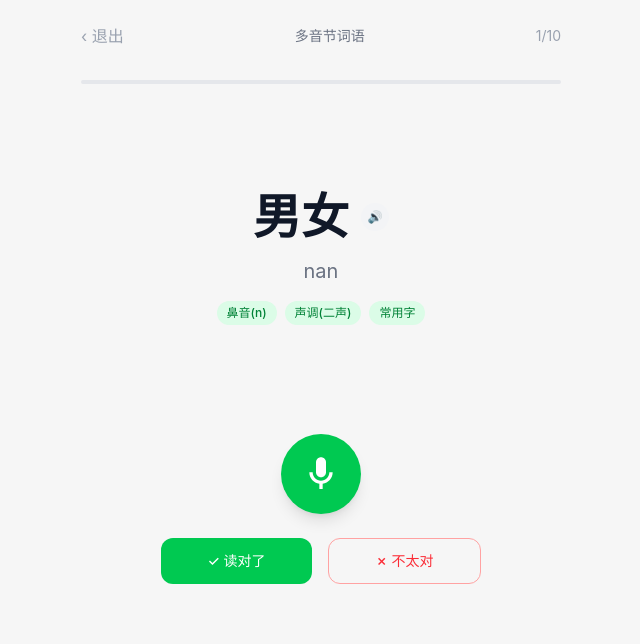
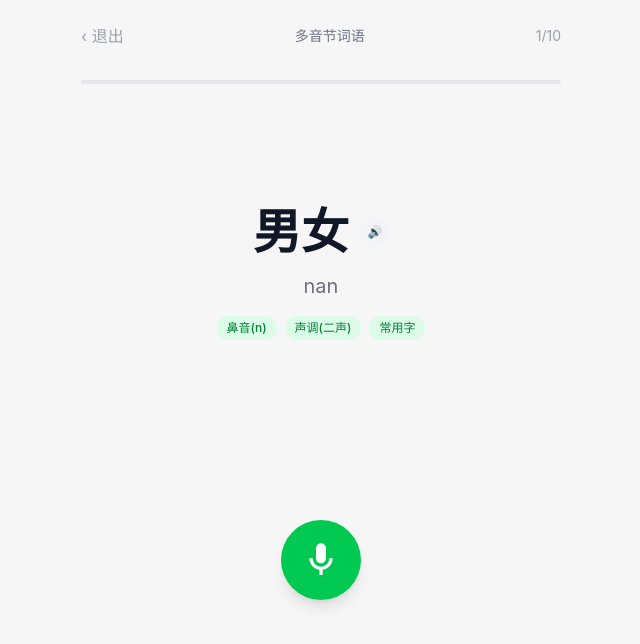
Before and after one commit to CHENXU3912/putonghua-practice, a Next.js app: page /practice/word in a window 1280 px wide. Shown: the top 644 px of the page, without its empty margins (319-959 px from the left). Built offline with nearby package versions, Linux system fonts and the light colour scheme.

Commit message:
feat: AI 自动判读——录完自动判断正误，读完展示逐字报告

```diff
--- a/src/app/practice/syllable/page.tsx
+++ b/src/app/practice/syllable/page.tsx
@@ -1,5 +1,5 @@
 'use client';
-import { useState, useCallback, useRef } from 'react';
+import { useState, useCallback, useRef, useEffect } from 'react';
 import { useRouter } from 'next/navigation';
 import Link from 'next/link';
 import Recorder from '@/components/Recorder';
@@ -26,10 +26,12 @@ export default function SyllablePage() {
   const [scoreResult, setScoreResult] = useState<ScoreResult | null>(null);
   const [showWrongAdd, setShowWrongAdd] = useState(false);
   const lastDurationRef = useRef(0);
-  // STT
   const stt = useSpeechRecognition();
   const sttTranscriptRef = useRef('');
   const sttAvailable = isSTTSupported();
+  // 每个字的判定结果：'idle' | 'judging' | 'correct' | 'wrong'
+  const [judgeState, setJudgeState] = useState<'idle' | 'judging' | 'correct' | 'wrong'>('idle');
+  const currentTranscriptRef = useRef('');
 
   const item = items[currentIdx] ?? null;
 
@@ -37,21 +39,41 @@ export default function SyllablePage() {
     lastDurationRef.current = duration;
   }, []);
 
-  const handleSelfRate = useCallback((isCorrect: boolean) => {
+  // 录音停止后，等待 STT 结果自动判定
+  useEffect(() => {
+    if (stt.state === 'completed' && stt.transcript && judgeState === 'idle') {
+      currentTranscriptRef.current = stt.transcript;
+      setJudgeState('judging');
+    }
+  }, [stt.state, stt.transcript, judgeState]);
+
+  // 自动判定逻辑
+  useEffect(() => {
+    if (judgeState !== 'judging' || !item) return;
+
+    const transcript = cleanText(currentTranscriptRef.current);
+    const isCorrect = transcript.includes(item.char);
     const duration = lastDurationRef.current || 1.5;
+
+    setJudgeState(isCorrect ? 'correct' : 'wrong');
     lastDurationRef.current = 0;
-    const newResults = [...results, { itemId: item!.id, audioDuration: duration, selfRating: isCorrect }];
-    setResults(newResults);
 
-    // 保存 STT 文本（用于最终汇总）
-    if (stt.transcript) {
-      sttTranscriptRef.current += stt.transcript;
+    // 记录结果
+    const newResult: UserResult = { itemId: item.id, audioDuration: duration, selfRating: isCorrect };
+    const newResults = [...results, newResult];
+    sttTranscriptRef.current += currentTranscriptRef.current;
+
+    // 延迟后自动跳转
+    const timer = setTimeout(() => {
+      setJudgeState('idle');
       stt.reset();
-    }
+      currentTranscriptRef.current = '';
 
       if (currentIdx < items.length - 1) {
+        setResults(newResults);
         setCurrentIdx(currentIdx + 1);
       } else {
+        // 全部完成
         const allTranscript = sttTranscriptRef.current;
         const s = scoreSyllable(items, newResults, allTranscript || undefined);
         setScoreResult(s);
@@ -70,15 +92,34 @@ export default function SyllablePage() {
         doCheckin();
         if (s.wrongItems.length > 0) setShowWrongAdd(true);
       }
-  }, [currentIdx, items, results, item, stt.transcript, stt.reset]);
+    }, 900);
+
+    return () => clearTimeout(timer);
+  }, [judgeState, item, currentIdx, results, items, stt]); // eslint-disable-line
+
+  // 手动判定（STT 不可用时降级）
+  const handleManual = useCallback((isCorrect: boolean) => {
+    const duration = lastDurationRef.current || 1.5;
+    lastDurationRef.current = 0;
+    const newResults = [...results, { itemId: item!.id, audioDuration: duration, selfRating: isCorrect }];
+    setResults(newResults);
+    stt.reset();
+
+    if (currentIdx < items.length - 1) {
+      setCurrentIdx(currentIdx + 1);
+    } else {
+      const allTranscript = sttTranscriptRef.current;
+      const s = scoreSyllable(items, newResults, allTranscript || undefined);
+      setScoreResult(s);
+      setShowResult(true);
+      saveRecord({ type: 'syllable', questionSummary: `单音节字词练习（${items.length}字）`, questionIds: items.map(i => i.id), audioDuration: Math.round(newResults.reduce((sum, r) => sum + r.audioDuration, 0)), score: s.score, scoreDetail: s.scoreDetail, wrongItems: s.wrongItems, createdAt: Date.now() });
+      doCheckin();
+      if (s.wrongItems.length > 0) setShowWrongAdd(true);
+    }
+  }, [currentIdx, items, results, item, stt.reset]); // eslint-disable-line
 
   if (!item) {
-    return (
-      <div className="px-4 py-10 text-center text-gray-400">
-        题库加载中...
-        <div className="mt-4"><Link href="/" className="text-green-500">返回首页</Link></div>
-      </div>
-    );
+    return (<div className="px-4 py-10 text-center text-gray-400">题库加载中...<div className="mt-4"><Link href="/" className="text-green-500">返回首页</Link></div></div>);
   }
 
   if (showResult && scoreResult) {
@@ -88,61 +129,75 @@ export default function SyllablePage() {
           <h2 className="text-lg font-bold text-gray-900">练习完成</h2>
           <p className="text-sm text-gray-400">单音节字词 · {items.length}字</p>
         </div>
-
         <ScoreDisplay result={scoreResult} />
-
-        {sttTranscriptRef.current && (
+        {/* 逐字比对 */}
         <div className="bg-white rounded-xl p-4 shadow-sm text-sm">
-            <h3 className="font-medium text-gray-700 mb-2">🤖 AI 识别结果</h3>
-            <div className="flex flex-wrap gap-1.5 font-mono">
-              {compareCharByChar(
-                items.map(i => i.char).join(''),
-                sttTranscriptRef.current
-              ).details.map((d, i) => (
-                <span key={i} className={`px-1.5 py-0.5 rounded text-sm ${
-                  d.ok ? 'bg-green-100 text-green-700' : 'bg-red-100 text-red-600'
-                }`}>{d.char}</span>
+          <h3 className="font-medium text-gray-700 mb-3">📋 逐字报告</h3>
+          <div className="space-y-2">
+            {items.map((it, i) => {
+              const res = results[i];
+              const ok = res ? res.selfRating : false;
+              return (
+                <div key={it.id} className="flex items-center gap-3 py-1.5 border-b border-gray-50 last:border-0">
+                  <span className={`w-6 h-6 rounded-full flex items-center justify-center text-xs font-bold ${ok ? 'bg-green-100 text-green-600' : 'bg-red-100 text-red-500'}`}>
+                    {ok ? '✓' : '✗'}
+                  </span>
+                  <span className="text-lg font-bold text-gray-800 w-10">{it.char}</span>
+                  <span className="text-sm text-gray-400">{it.pinyin}</span>
+                  <div className="flex flex-wrap gap-1">
+                    {it.errorType.slice(0, 2).map((t, j) => (
+                      <span key={j} className="px-1.5 py-0.5 bg-gray-100 text-gray-500 rounded text-2xs">{t}</span>
                     ))}
                   </div>
-            {sttTranscriptRef.current && (
-              <p className="text-xs text-gray-400 mt-2">识别文本：{cleanText(sttTranscriptRef.current)}</p>
-            )}
+                  {!ok && <span className="ml-auto text-red-400 text-xs">需练习</span>}
                 </div>
-        )}
-
-        {!sttAvailable && (
-          <div className="bg-gray-50 rounded-xl p-3 text-center text-xs text-gray-400">
-            💡 您的浏览器支持 AI 语音识别（Chrome/Edge），下次可用
+              );
+            })}
           </div>
-        )}
-
+        </div>
         {scoreResult.wrongItems.length > 0 && (
           <div className="bg-white rounded-xl p-4 shadow-sm">
             <h3 className="text-sm font-medium text-gray-700 mb-2">可改进的字词（{scoreResult.wrongItems.length}个）</h3>
             <div className="flex flex-wrap gap-2">
               {scoreResult.wrongItems.map((w, i) => (
-                <span key={i} className="px-3 py-1.5 bg-red-50 text-red-600 rounded-lg text-sm">
-                  {w.content} <span className="text-red-400 text-xs">{w.pinyin}</span>
-                </span>
+                <span key={i} className="px-3 py-1.5 bg-red-50 text-red-600 rounded-lg text-sm">{w.content} <span className="text-red-400 text-xs">{w.pinyin}</span></span>
               ))}
             </div>
           </div>
         )}
-
         {showWrongAdd && (
           <div className="bg-orange-50 border border-orange-200 rounded-xl p-4 text-center">
             <p className="text-sm text-orange-700 mb-3">建议加入错音本反复练习</p>
             <Link href="/wrongbook" className="inline-block px-5 py-2 bg-orange-500 text-white rounded-lg text-sm font-medium">前往错音本</Link>
           </div>
         )}
-
         <div className="flex gap-3">
-          <button onClick={() => { setCurrentIdx(0); setResults([]); setShowResult(false); setScoreResult(null); setShowWrongAdd(false); sttTranscriptRef.current = ''; }} className="flex-1 py-3 bg-green-500 text-white rounded-xl font-medium active:bg-green-600 transition">再来一组</button>
+          <button onClick={() => { setCurrentIdx(0); setResults([]); setShowResult(false); setScoreResult(null); setShowWrongAdd(false); sttTranscriptRef.current = ''; setJudgeState('idle'); }} className="flex-1 py-3 bg-green-500 text-white rounded-xl font-medium active:bg-green-600 transition">再来一组</button>
           <button onClick={() => router.push('/')} className="flex-1 py-3 border border-gray-300 text-gray-700 rounded-xl font-medium active:bg-gray-50 transition">返回首页</button>
         </div>
       </div>
     );
   }
+
+  const judgingBlock = (
+    <div className="text-center transition-all duration-300">
+      {judgeState === 'judging' && (
+        <div className="flex items-center justify-center gap-2 text-blue-500">
+          <span className="animate-spin text-lg">⏳</span>
+          <span className="text-sm">AI 判定中...</span>
+        </div>
+      )}
+      {judgeState === 'correct' && (
+        <div className="animate-bounce text-green-500 text-2xl font-bold">✓ 正确！</div>
+      )}
+      {judgeState === 'wrong' && (
+        <div className="text-red-400 text-sm">
+          <span className="text-lg font-bold">✗ 需要注意</span>
+          <div className="text-xs text-gray-400 mt-1">AI 识别：{cleanText(currentTranscriptRef.current) || '未识别到'}</div>
+        </div>
+      )}
+    </div>
+  );
 
   return (
     <div className="px-4 py-6 flex flex-col items-center min-h-[80vh]">
@@ -151,12 +206,10 @@ export default function SyllablePage() {
         <div className="text-sm text-gray-500">单音节字词</div>
         <div className="text-sm text-gray-400">{currentIdx + 1}/{items.length}</div>
       </div>
-
       <div className="w-full h-1 bg-gray-200 rounded-full mb-8">
         <div className="h-full bg-green-500 rounded-full transition-all duration-300" style={{ width: `${(currentIdx / items.length) * 100}%` }} />
       </div>
 
-      {/* 汉字展示 + TTS */}
       <div className="flex-1 flex flex-col items-center justify-center gap-4">
         <div className="flex items-center gap-3">
           <div className="text-7xl font-bold text-gray-900">{item.char}</div>
@@ -178,37 +231,25 @@ export default function SyllablePage() {
         {item.tips && <p className="text-xs text-gray-400 mt-2">{item.tips}</p>}
       </div>
 
+      {/* 判定结果 */}
+      <div className="mt-2 mb-2 h-14 flex items-center justify-center">
+        {judgingBlock}
+      </div>
+
       {/* 录音 + STT */}
-      <div className="mt-8 mb-4">
+      {judgeState === 'idle' && (
+        <div className="mt-4 mb-4">
           <Recorder onResult={handleRecord} onStart={() => stt.start()} onStop={() => stt.stop()} maxDuration={30} />
         </div>
+      )}
 
-      {/* AI 识别状态 */}
-      {sttAvailable && (
-        <div className="mb-2 text-center">
-          {stt.state === 'listening' && (
-            <span className="text-xs text-blue-500 animate-pulse">🤖 AI 正在聆听...</span>
-          )}
-          {stt.state === 'completed' && stt.transcript && (
-            <div className="text-xs text-gray-500">
-              AI 识别：<span className="font-mono text-green-600">{cleanText(stt.transcript)}</span>
-              {item.char && (
-                <span className="ml-1">
-                  {cleanText(stt.transcript).includes(item.char)
-                    ? <span className="text-green-500">✓</span>
-                    : <span className="text-red-400">✗</span>}
-                </span>
-              )}
+      {/* 手动判定（STT 不可用时） */}
+      {!sttAvailable && judgeState === 'idle' && (
+        <div className="flex gap-4 w-full max-w-xs mb-8">
+          <button onClick={() => handleManual(true)} className="flex-1 py-3 bg-green-500 text-white rounded-xl font-medium active:bg-green-600 transition text-sm">✓ 读对了</button>
+          <button onClick={() => handleManual(false)} className="flex-1 py-3 border border-red-300 text-red-500 rounded-xl font-medium active:bg-red-50 transition text-sm">✗ 不太对</button>
         </div>
       )}
     </div>
-      )}
-
-      {/* 自评按钮（始终可用，留作降级） */}
-      <div className="flex gap-4 w-full max-w-xs mb-8">
-        <button onClick={() => handleSelfRate(true)} className="flex-1 py-3 bg-green-500 text-white rounded-xl font-medium active:bg-green-600 transition text-sm">✓ 读对了</button>
-        <button onClick={() => handleSelfRate(false)} className="flex-1 py-3 border border-red-300 text-red-500 rounded-xl font-medium active:bg-red-50 transition text-sm">✗ 不太对</button>
-      </div>
-    </div>
   );
 }
--- a/src/app/practice/word/page.tsx
+++ b/src/app/practice/word/page.tsx
@@ -1,5 +1,5 @@
 'use client';
-import { useState, useCallback, useRef } from 'react';
+import { useState, useCallback, useRef, useEffect } from 'react';
 import { useRouter } from 'next/navigation';
 import Link from 'next/link';
 import Recorder from '@/components/Recorder';
@@ -29,6 +29,8 @@ export default function WordPage() {
   const stt = useSpeechRecognition();
   const sttTranscriptRef = useRef('');
   const sttAvailable = isSTTSupported();
+  const [judgeState, setJudgeState] = useState<'idle' | 'judging' | 'correct' | 'wrong'>('idle');
+  const currentTranscriptRef = useRef('');
 
   const item = items[currentIdx] ?? null;
 
@@ -36,17 +38,50 @@ export default function WordPage() {
     lastDurationRef.current = duration;
   }, []);
 
-  const handleSelfRate = useCallback((isCorrect: boolean) => {
+  useEffect(() => {
+    if (stt.state === 'completed' && stt.transcript && judgeState === 'idle') {
+      currentTranscriptRef.current = stt.transcript;
+      setJudgeState('judging');
+    }
+  }, [stt.state, stt.transcript, judgeState]);
+
+  useEffect(() => {
+    if (judgeState !== 'judging' || !item) return;
+    const transcript = cleanText(currentTranscriptRef.current);
+    const isCorrect = transcript.includes(item.word);
+    const duration = lastDurationRef.current || 2.0;
+    setJudgeState(isCorrect ? 'correct' : 'wrong');
+    lastDurationRef.current = 0;
+    const newResult: UserResult = { itemId: item.id, audioDuration: duration, selfRating: isCorrect };
+    const newResults = [...results, newResult];
+    sttTranscriptRef.current += currentTranscriptRef.current;
+
+    const timer = setTimeout(() => {
+      setJudgeState('idle');
+      stt.reset();
+      currentTranscriptRef.current = '';
+      if (currentIdx < items.length - 1) {
+        setResults(newResults);
+        setCurrentIdx(currentIdx + 1);
+      } else {
+        const allTranscript = sttTranscriptRef.current;
+        const s = scoreWord(items, newResults, allTranscript || undefined);
+        setScoreResult(s);
+        setShowResult(true);
+        saveRecord({ type: 'word', questionSummary: `多音节词语练习（${items.length}词）`, questionIds: items.map(i => i.id), audioDuration: Math.round(newResults.reduce((sum, r) => sum + r.audioDuration, 0)), score: s.score, scoreDetail: s.scoreDetail, wrongItems: s.wrongItems, createdAt: Date.now() });
+        doCheckin();
+        if (s.wrongItems.length > 0) setShowWrongAdd(true);
+      }
+    }, 900);
+    return () => clearTimeout(timer);
+  }, [judgeState, item, currentIdx, results, items, stt]); // eslint-disable-line
+
+  const handleManual = useCallback((isCorrect: boolean) => {
     const duration = lastDurationRef.current || 2.0;
     lastDurationRef.current = 0;
     const newResults = [...results, { itemId: item!.id, audioDuration: duration, selfRating: isCorrect }];
     setResults(newResults);
-
-    if (stt.transcript) {
-      sttTranscriptRef.current += stt.transcript;
     stt.reset();
-    }
-
     if (currentIdx < items.length - 1) {
       setCurrentIdx(currentIdx + 1);
     } else {
@@ -54,58 +89,47 @@ export default function WordPage() {
       const s = scoreWord(items, newResults, allTranscript || undefined);
       setScoreResult(s);
       setShowResult(true);
-
-      saveRecord({
-        type: 'word',
-        questionSummary: `多音节词语练习（${items.length}词）`,
-        questionIds: items.map(i => i.id),
-        audioDuration: Math.round(newResults.reduce((sum, r) => sum + r.audioDuration, 0)),
-        score: s.score,
-        scoreDetail: s.scoreDetail,
-        wrongItems: s.wrongItems,
-        createdAt: Date.now(),
-      });
+      saveRecord({ type: 'word', questionSummary: `多音节词语练习（${items.length}词）`, questionIds: items.map(i => i.id), audioDuration: Math.round(newResults.reduce((sum, r) => sum + r.audioDuration, 0)), score: s.score, scoreDetail: s.scoreDetail, wrongItems: s.wrongItems, createdAt: Date.now() });
       doCheckin();
       if (s.wrongItems.length > 0) setShowWrongAdd(true);
     }
-  }, [currentIdx, items, results, item, stt.transcript, stt.reset]);
+  }, [currentIdx, items, results, item, stt.reset]); // eslint-disable-line
 
-  if (!item) {
-    return (
-      <div className="px-4 py-10 text-center text-gray-400">
-        题库加载中...
-        <div className="mt-4"><Link href="/" className="text-green-500">返回首页</Link></div>
-      </div>
-    );
-  }
+  if (!item) return (<div className="px-4 py-10 text-center text-gray-400">题库加载中...<div className="mt-4"><Link href="/" className="text-green-500">返回首页</Link></div></div>);
 
   if (showResult && scoreResult) {
     return (
       <div className="px-4 py-6 space-y-5">
-        <div className="text-center">
-          <h2 className="text-lg font-bold text-gray-900">练习完成</h2>
-          <p className="text-sm text-gray-400">多音节词语 · {items.length}词</p>
-        </div>
+        <div className="text-center"><h2 className="text-lg font-bold text-gray-900">练习完成</h2><p className="text-sm text-gray-400">多音节词语 · {items.length}词</p></div>
         <ScoreDisplay result={scoreResult} />
-        {sttTranscriptRef.current && (
         <div className="bg-white rounded-xl p-4 shadow-sm text-sm">
-            <h3 className="font-medium text-gray-700 mb-2">🤖 AI 识别结果</h3>
-            <div className="flex flex-wrap gap-1.5 font-mono">
-              {compareCharByChar(items.map(i => i.word).join(''), sttTranscriptRef.current).details.map((d, i) => (
-                <span key={i} className={`px-1.5 py-0.5 rounded text-sm ${d.ok ? 'bg-green-100 text-green-700' : 'bg-red-100 text-red-600'}`}>{d.char}</span>
+          <h3 className="font-medium text-gray-700 mb-3">📋 逐词报告</h3>
+          <div className="space-y-2">
+            {items.map((it, i) => {
+              const res = results[i];
+              const ok = res ? res.selfRating : false;
+              return (
+                <div key={it.id} className="flex items-center gap-3 py-1.5 border-b border-gray-50 last:border-0">
+                  <span className={`w-6 h-6 rounded-full flex items-center justify-center text-xs font-bold ${ok ? 'bg-green-100 text-green-600' : 'bg-red-100 text-red-500'}`}>{ok ? '✓' : '✗'}</span>
+                  <span className="text-base font-bold text-gray-800">{it.word}</span>
+                  <span className="text-sm text-gray-400">{it.pinyin}</span>
+                  <div className="flex flex-wrap gap-1">
+                    {it.errorType.slice(0, 2).map((t, j) => (
+                      <span key={j} className="px-1.5 py-0.5 bg-gray-100 text-gray-500 rounded text-2xs">{t}</span>
                     ))}
                   </div>
-            <p className="text-xs text-gray-400 mt-2">识别文本：{cleanText(sttTranscriptRef.current)}</p>
+                  {!ok && <span className="ml-auto text-red-400 text-xs">需练习</span>}
                 </div>
-        )}
+              );
+            })}
+          </div>
+        </div>
         {scoreResult.wrongItems.length > 0 && (
           <div className="bg-white rounded-xl p-4 shadow-sm">
             <h3 className="text-sm font-medium text-gray-700 mb-2">可改进的词语（{scoreResult.wrongItems.length}个）</h3>
             <div className="flex flex-wrap gap-2">
               {scoreResult.wrongItems.map((w, i) => (
-                <span key={i} className="px-3 py-1.5 bg-red-50 text-red-600 rounded-lg text-sm">
-                  {w.content} <span className="text-red-400 text-xs">{w.pinyin}</span>
-                </span>
+                <span key={i} className="px-3 py-1.5 bg-red-50 text-red-600 rounded-lg text-sm">{w.content} <span className="text-red-400 text-xs">{w.pinyin}</span></span>
               ))}
             </div>
           </div>
@@ -117,12 +141,24 @@ export default function WordPage() {
           </div>
         )}
         <div className="flex gap-3">
-          <button onClick={() => { setCurrentIdx(0); setResults([]); setShowResult(false); setScoreResult(null); setShowWrongAdd(false); sttTranscriptRef.current = ''; }} className="flex-1 py-3 bg-green-500 text-white rounded-xl font-medium active:bg-green-600 transition">再来一组</button>
+          <button onClick={() => { setCurrentIdx(0); setResults([]); setShowResult(false); setScoreResult(null); setShowWrongAdd(false); sttTranscriptRef.current = ''; setJudgeState('idle'); }} className="flex-1 py-3 bg-green-500 text-white rounded-xl font-medium active:bg-green-600 transition">再来一组</button>
           <button onClick={() => router.push('/')} className="flex-1 py-3 border border-gray-300 text-gray-700 rounded-xl font-medium active:bg-gray-50 transition">返回首页</button>
         </div>
       </div>
     );
   }
+
+  const judgingBlock = (
+    <div className="text-center transition-all duration-300">
+      {judgeState === 'judging' && (
+        <div className="flex items-center justify-center gap-2 text-blue-500"><span className="animate-spin text-lg">⏳</span><span className="text-sm">AI 判定中...</span></div>
+      )}
+      {judgeState === 'correct' && (<div className="animate-bounce text-green-500 text-2xl font-bold">✓ 正确！</div>)}
+      {judgeState === 'wrong' && (
+        <div className="text-red-400 text-sm"><span className="text-lg font-bold">✗ 需要注意</span><div className="text-xs text-gray-400 mt-1">AI 识别：{cleanText(currentTranscriptRef.current) || '未识别到'}</div></div>
+      )}
+    </div>
+  );
 
   return (
     <div className="px-4 py-6 flex flex-col items-center min-h-[80vh]">
@@ -142,30 +178,26 @@ export default function WordPage() {
         <div className="text-xl text-gray-500">{item.pinyin}</div>
         <div className="flex flex-wrap justify-center gap-2">
           {item.errorType.map((t, i) => (
-            <span key={i} className={`px-2.5 py-1 rounded-full text-xs font-medium ${
-              t === '轻声' ? 'bg-gray-200 text-gray-600' : t === '儿化' ? 'bg-blue-100 text-blue-700' :
-              t === '变调' ? 'bg-orange-100 text-orange-700' :
-              t.includes('平舌') || t.includes('翘舌') ? 'bg-purple-100 text-purple-700' : 'bg-green-100 text-green-700'
-            }`}>{t}</span>
+            <span key={i} className={`px-2.5 py-1 rounded-full text-xs font-medium ${t === '轻声' ? 'bg-gray-200 text-gray-600' : t === '儿化' ? 'bg-blue-100 text-blue-700' : t === '变调' ? 'bg-orange-100 text-orange-700' : t.includes('平舌') || t.includes('翘舌') ? 'bg-purple-100 text-purple-700' : 'bg-green-100 text-green-700'}`}>{t}</span>
           ))}
         </div>
         {item.tips && <p className="text-xs text-gray-400 mt-2">{item.tips}</p>}
       </div>
-      <div className="mt-8 mb-4">
+
+      <div className="mt-2 mb-2 h-14 flex items-center justify-center">{judgingBlock}</div>
+
+      {judgeState === 'idle' && (
+        <div className="mt-4 mb-4">
           <Recorder onResult={handleRecord} onStart={() => stt.start()} onStop={() => stt.stop()} maxDuration={30} />
         </div>
-      {sttAvailable && (
-        <div className="mb-2 text-center">
-          {stt.state === 'listening' && <span className="text-xs text-blue-500 animate-pulse">🤖 AI 正在聆听...</span>}
-          {stt.state === 'completed' && stt.transcript && (
-            <span className="text-xs text-gray-500">AI 识别：<span className="font-mono text-green-600">{cleanText(stt.transcript)}</span></span>
       )}
+
+      {!sttAvailable && judgeState === 'idle' && (
+        <div className="flex gap-4 w-full max-w-xs mb-8">
+          <button onClick={() => handleManual(true)} className="flex-1 py-3 bg-green-500 text-white rounded-xl font-medium active:bg-green-600 transition text-sm">✓ 读对了</button>
+          <button onClick={() => handleManual(false)} className="flex-1 py-3 border border-red-300 text-red-500 rounded-xl font-medium active:bg-red-50 transition text-sm">✗ 不太对</button>
         </div>
       )}
-      <div className="flex gap-4 w-full max-w-xs mb-8">
-        <button onClick={() => handleSelfRate(true)} className="flex-1 py-3 bg-green-500 text-white rounded-xl font-medium active:bg-green-600 transition text-sm">✓ 读对了</button>
-        <button onClick={() => handleSelfRate(false)} className="flex-1 py-3 border border-red-300 text-red-500 rounded-xl font-medium active:bg-red-50 transition text-sm">✗ 不太对</button>
-      </div>
     </div>
   );
 }
```
Also changed, not shown: 101 other files (tests, documents, lock files or other folders). Lines whose indentation alone changed are shown as unchanged.
